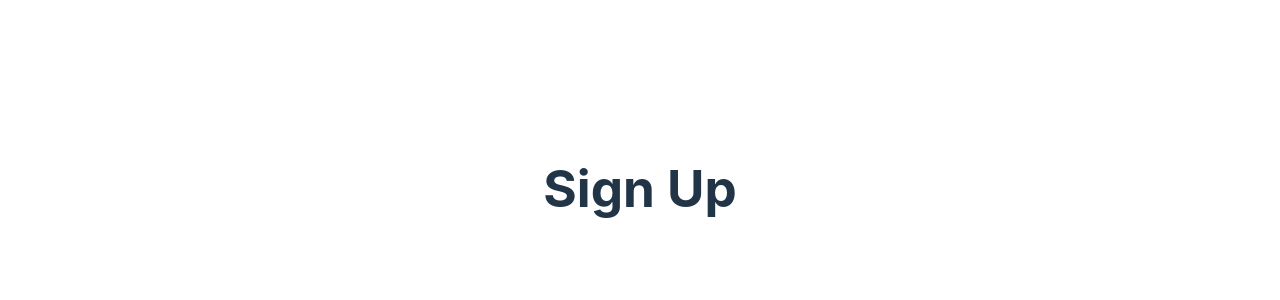
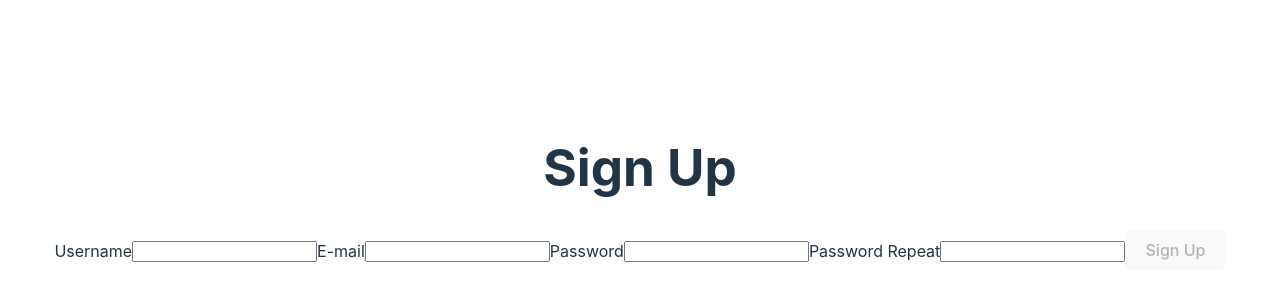
Before and after one commit to AndreSDS/react-tdd, a React (Vite) app: page / in a window 1280 px wide. Shown: the part 212-512 px from the top of the page. Built offline with nearby package versions, Linux system fonts and the light colour scheme.

Commit message:
creating first tests

```diff
--- a/src/Pages/SignUp/index.tsx
+++ b/src/Pages/SignUp/index.tsx
@@ -1,9 +1,86 @@
-import React from "react";
+import React, {
+  ChangeEvent,
+  ChangeEventHandler,
+  useEffect,
+  useState,
+} from "react";
 
 export const SignUp = () => {
+  const [disabled, setDisabled] = useState(true);
+  const [formValues, setFormValues] = useState({
+    username: "",
+    email: "",
+    password: "",
+    password_repeat: "",
+  });
+
+  const onChangeInputValue = (e: ChangeEvent<HTMLInputElement> | undefined) => {
+    if (e) {
+      const { value, name } = e.currentTarget;
+      setFormValues({ ...formValues, [name]: value });
+    }
+  };
+
+  const disableButton =
+    formValues.password !== "" &&
+    formValues.password === formValues.password_repeat
+      ? false
+      : true;
+
+  const disabledButton = () => {
+    if (
+      formValues.password !== "" &&
+      formValues.password === formValues.password_repeat
+    ) {
+      setDisabled(false);
+    } else {
+      setDisabled(true);
+    }
+  };
+
+  useEffect(() => {
+    disabledButton();
+  }, [formValues.password, formValues.password_repeat]);
+
   return (
     <div>
       <h1>Sign Up</h1>
+
+      <label htmlFor="username">Username</label>
+      <input
+        type="text"
+        id="username"
+        name="usename"
+        onChange={onChangeInputValue}
+      />
+
+      <label htmlFor="email">E-mail</label>
+      <input
+        type="email"
+        id="email"
+        name="email"
+        onChange={onChangeInputValue}
+      />
+
+      <label htmlFor="password">Password</label>
+      <input
+        type="password"
+        id="password"
+        name="password"
+        onChange={onChangeInputValue}
+      />
+
+      <label htmlFor="password_repeat">Password Repeat</label>
+      <input
+        type="password"
+        id="password_repeat"
+        name="password_repeat"
+        onChange={onChangeInputValue}
+      />
+
+      <button disabled={disabled} type="submit">
+        Sign Up
+      </button>
     </div>
   );
 };
```
Also changed, not shown: 1 other file (tests, documents, lock files or other folders).
